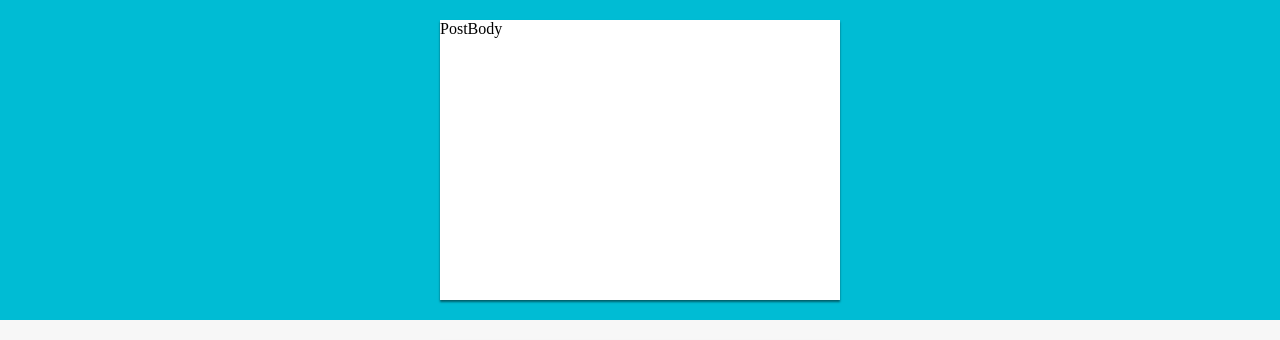
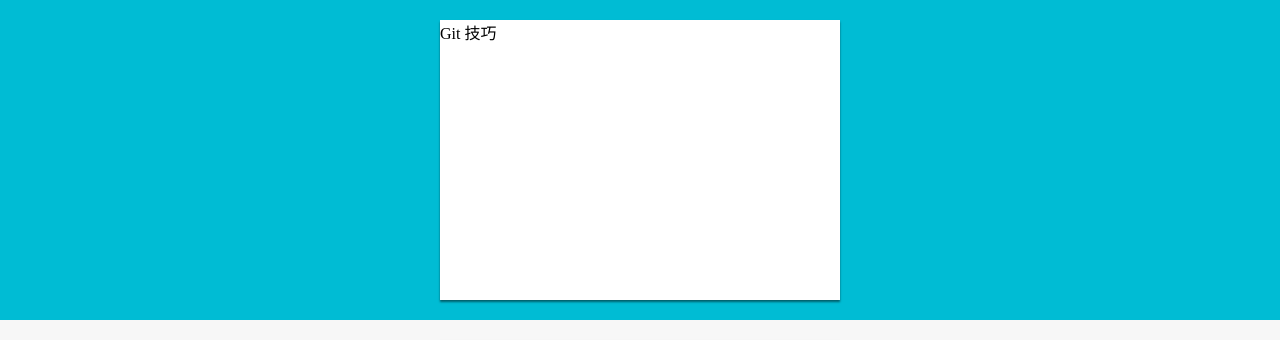
Before and after one commit to haoqicat/vuex-hello-v2, a Vue app: page / in a window 1280 px wide. Shown: the top 340 px of the page. Built offline with nearby package versions, Linux system fonts and the light colour scheme.

Commit message:
static props

```diff
--- a/src/components/Post.vue
+++ b/src/components/Post.vue
@@ -1,7 +1,7 @@
 <template>
   <div class="post">
     <div class="upper">
-      <PostBody />
+      <PostBody title="Git 技巧" />
     </div>
     <div class="bottom">
       <CommentBox />
--- a/src/components/PostBody.vue
+++ b/src/components/PostBody.vue
@@ -1,12 +1,13 @@
 <template>
   <div class="post-body">
-    PostBody
+     {{ title }}
   </div>
 </template>
 
 <script>
   export default {
-    name: 'PostBody'
+    name: 'PostBody',
+    props: ['title']
   }
 </script>
 
```
